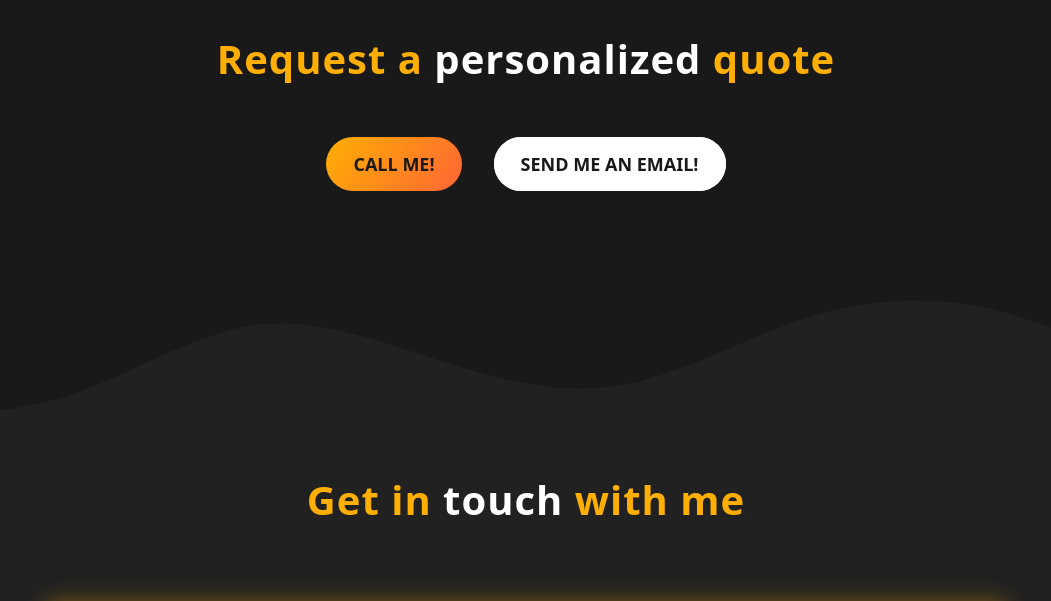
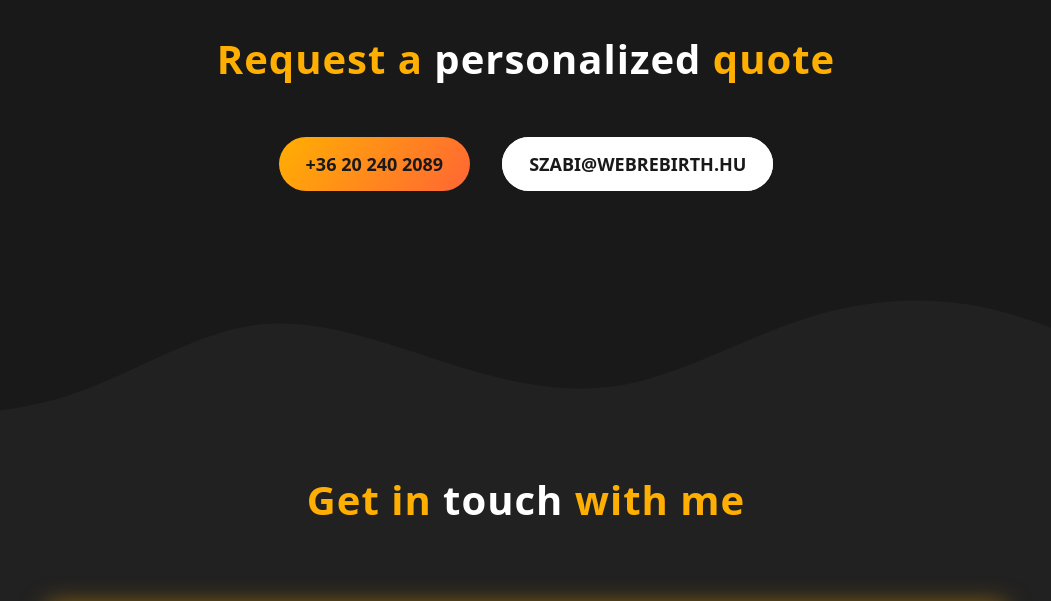
Before and after one commit to fszabi/webrebirth.com, a website built with Vite: page index.html in a window 1280 px wide. Shown: the part 5540-6141 px from the top of the page, without its empty margins (114-1165 px from the left). Built offline with nearby package versions, Linux system fonts and the light colour scheme; some packages are replaced by stand-ins of ours.

Commit message:
changed container

```diff
--- a/index.html
+++ b/index.html
@@ -557,12 +557,12 @@
           <div class="quote">
             <a href="tel:+36202402089" class="btn btn--primary">
               <span></span>
-              Call me!
+              +36 20 240 2089
               <span></span>
             </a>
             <a href="mailto:szabi@webrebirth.hu" class="btn btn--secondary">
               <span></span>
-              Send me an email!
+              szabi@webrebirth.hu
               <span></span>
             </a>
             <!-- <div class="form-container box-shadow-1 border-radius-1">
```
